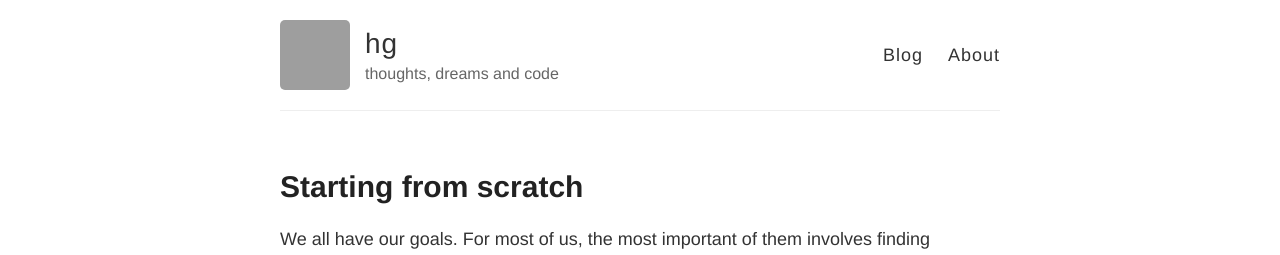
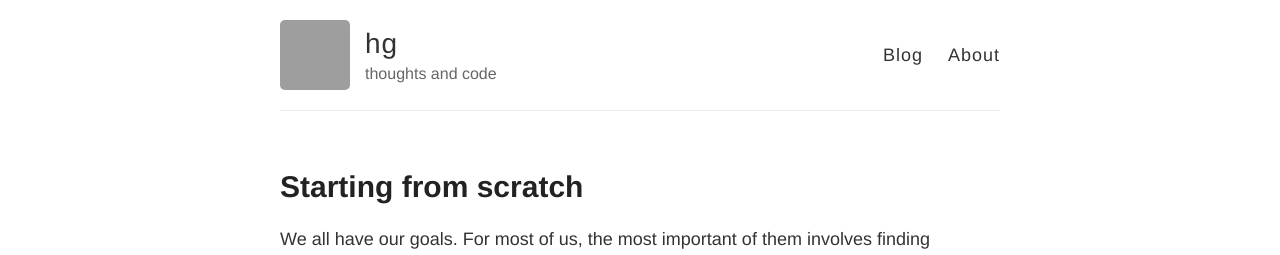
Before and after one commit to harigkn/harigkn.github.io, a Jekyll site: the page built from index.html, in a window 1280 px wide. Shown: the top 255 px of the page. Built offline with Jekyll 4.4.1, drawn with Linux system fonts in a browser that asks for light colours; grey boxes are pictures that could not be loaded.

Commit message:
Update _config.yml

```diff
--- a/_config.yml
+++ b/_config.yml
@@ -6,7 +6,7 @@
 name: hg
 
 # Short bio or description (displayed in the header)
-description: thoughts, dreams and code
+description: thoughts and code
 
 # URL of your avatar or profile pic (you could use your GitHub profile pic)
 avatar: https://avatars1.githubusercontent.com/u/25260062?v=3&s=460
```
